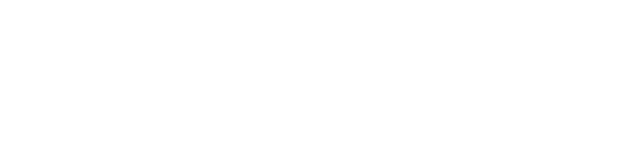
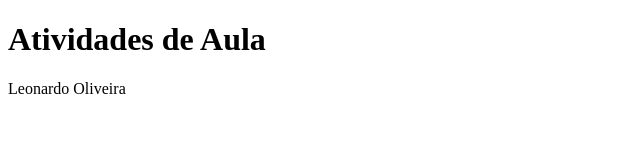
Before and after one commit to leonardosoliv/aula5-atividade, a plain HTML site: page index.html in a window 1280 px wide. Shown: the whole page, without its empty margins (0-640 px from the left). Drawn offline with Linux system fonts and the light colour scheme.

Commit message:
alterei o conteúdo da pagina

```diff
--- a/index.html
+++ b/index.html
@@ -6,6 +6,7 @@
     <title>Curso HTML e CSS</title>
 </head>
 <body>
-
+    <h1>Atividades de Aula</h1>
+    <p>Leonardo Oliveira</p>
 </body>
 </html>
```
